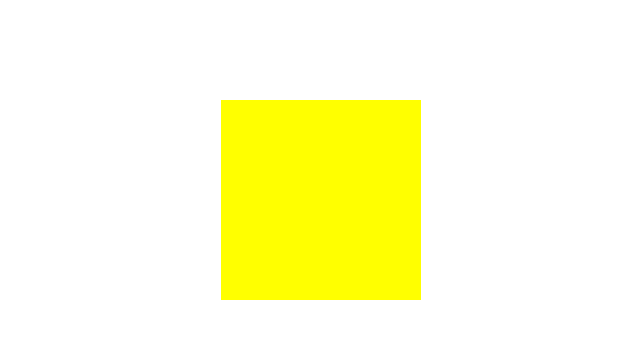
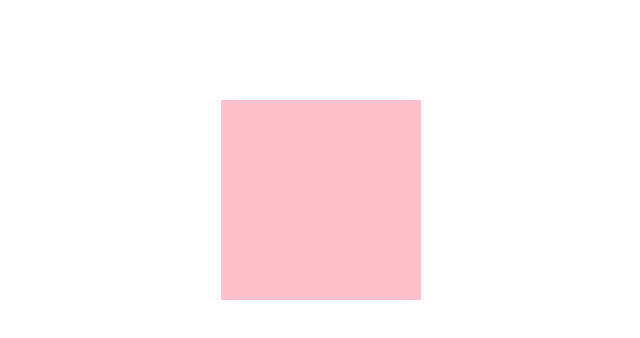
Before and after one commit to GGXXMM/fe-knowledge, a plain HTML site: page CSS/水平垂直居中(6种)/index.html in a window 1280 px wide. Shown: the whole page, without its empty margins (319-959 px from the left). Drawn offline with Linux system fonts and the light colour scheme.

Commit message:
垂直居中布局update

```diff
--- /dev/null
+++ b/CSS/水平垂直居中(6种)/grid.css
@@ -0,0 +1,10 @@
+.container {
+  display: grid;
+  height: 400px;
+}
+.inner {
+  margin: auto;
+  width: 200px;
+  height: 200px;
+  background: pink;
+}
--- a/CSS/水平垂直居中(6种)/index.html
+++ b/CSS/水平垂直居中(6种)/index.html
@@ -10,11 +10,12 @@
       padding: 0;
     }
   </style>
-  <link rel="stylesheet" type="text/css" href="./margin-auto.css"/>
+  <!-- <link rel="stylesheet" type="text/css" href="./margin-auto.css"/> -->
   <!-- <link rel="stylesheet" type="text/css" href="./负margin.css"> -->
   <!-- <link rel="stylesheet" type="text/css" href="./transform.css"> -->
   <!-- <link rel="stylesheet" type="text/css" href="./table-cell.css"> -->
   <!-- <link rel="stylesheet" type="text/css" href="./flex.css"> -->
+  <link rel="stylesheet" type="text/css" href="./grid.css">
 </head>
 <body>
   <!-- 第1种：单文本：line-height -->
@@ -25,7 +26,7 @@
   <!-- <div class="container">
     <span class="inner">多行文本 多行文本 多行文本</span>
   </div> -->
-  <!-- 第6种：flex -->
+  <!-- 第6/7种：flex/Grid -->
   <div class="container">
     <div class="inner"></div>
   </div>
```
